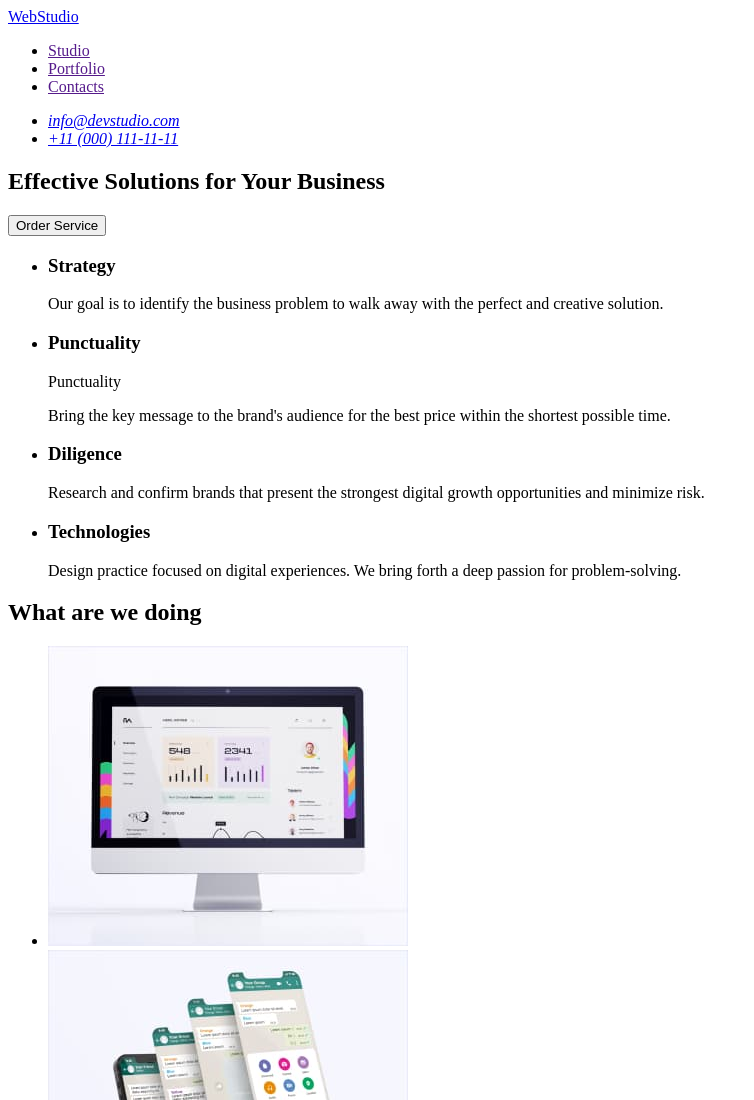
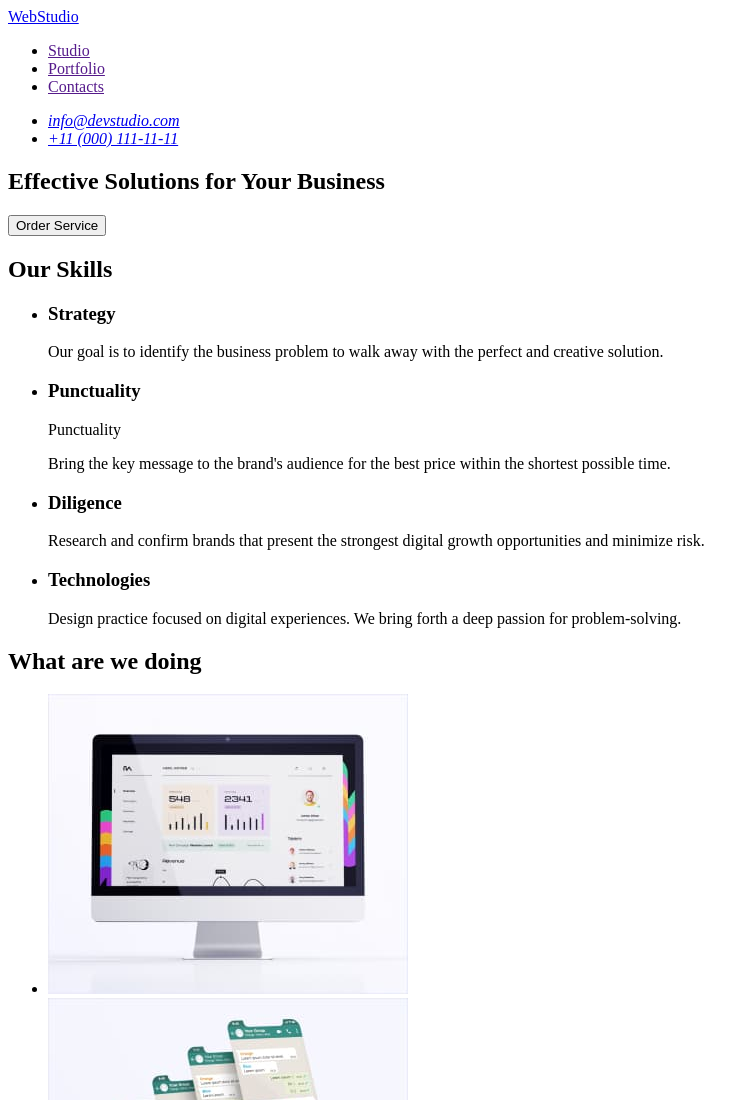
Before and after one commit to yakateryna/goit-markup-hw-01, a plain HTML site: page index.html in a window 1280 px wide. Shown: the top 1100 px of the page, without its empty margins (0-754 px from the left). Drawn offline with Linux system fonts and the light colour scheme.

Commit message:
Update index.html

```diff
--- a/index.html
+++ b/index.html
@@ -39,6 +39,7 @@
       <!-- section 1 -->
 
       <section>
+        <h2>Our Skills</h2>
         <ul>
           <li>
             <h3>Strategy</h3>
```
